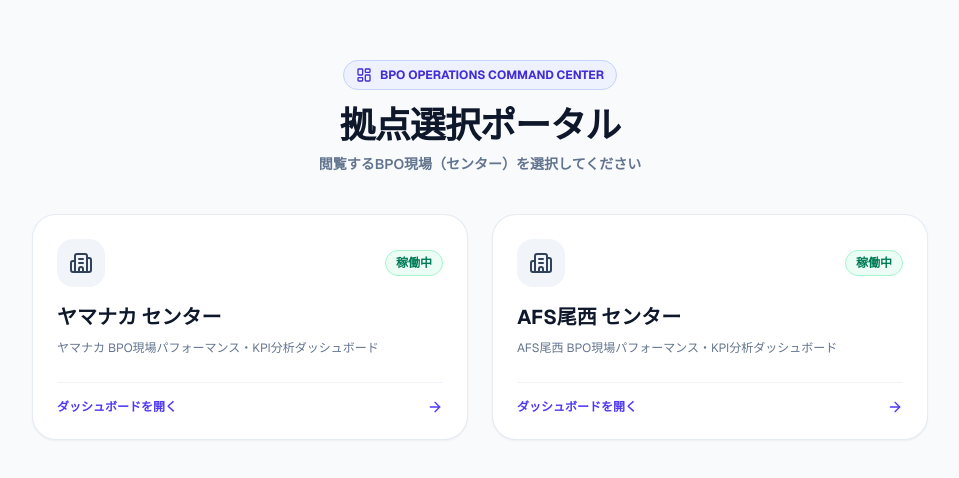
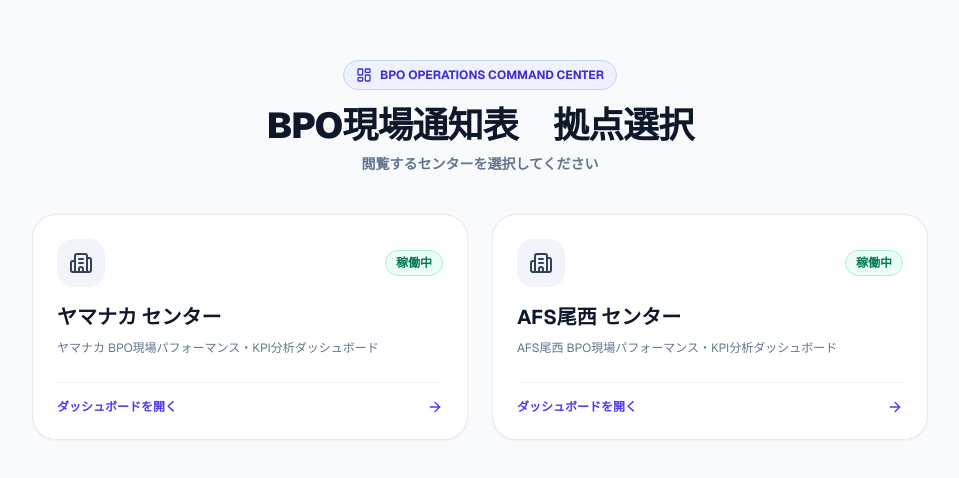
Before and after one commit to haraki-boop/bpo-dashboard, a Next.js app: page / in a window 1280 px wide. Shown: the part 150-628 px from the top of the page, without its empty margins (160-1119 px from the left). Built offline with nearby package versions, Linux system fonts and the light colour scheme.

Commit message:
feat: AFS尾西の対応および事故評価・DX評価の表示修正

```diff
--- a/app/page.tsx
+++ b/app/page.tsx
@@ -32,8 +32,8 @@
             <LayoutDashboard className="w-4 h-4" />
             <span>BPO OPERATIONS COMMAND CENTER</span>
           </div>
-          <h1 className="text-4xl font-black text-slate-900 tracking-tight">拠点選択ポータル</h1>
-          <p className="text-slate-500 text-sm font-semibold mt-2">閲覧するBPO現場（センター）を選択してください</p>
+          <h1 className="text-4xl font-black text-slate-900 tracking-tight">BPO現場通知表　拠点選択</h1>
+          <p className="text-slate-500 text-sm font-semibold mt-2">閲覧するセンターを選択してください</p>
         </div>
 
         {/* 現場カード一覧 */}
```
